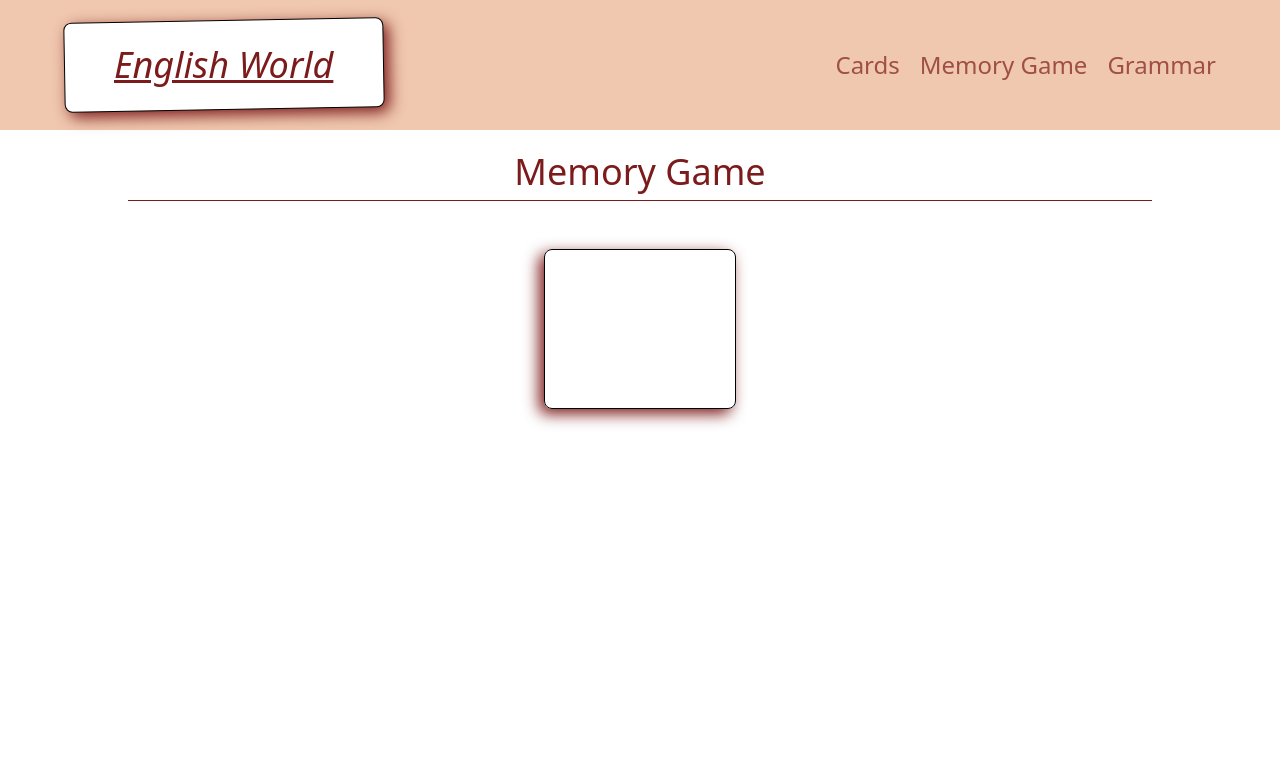
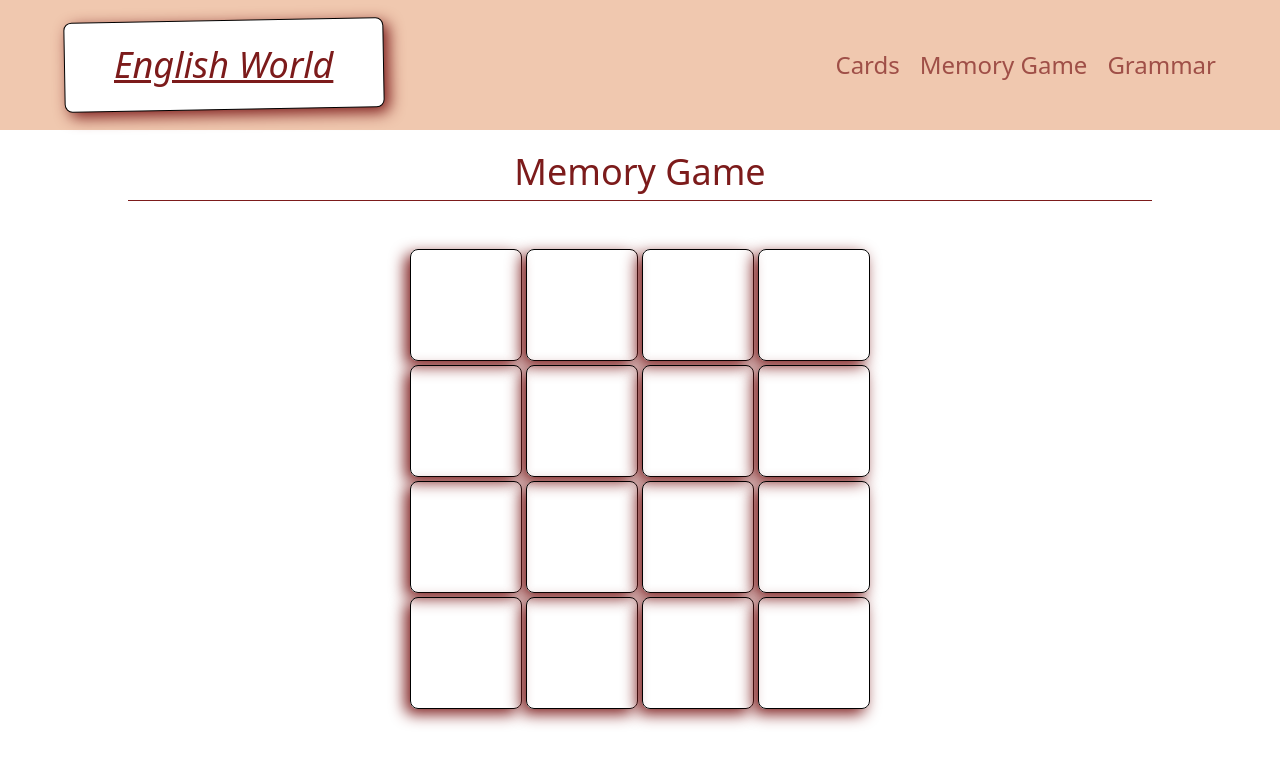
Before and after one commit to balazs21mate/English_world, a React (Create React App) app in the folder english_world_ui/: page /memory_game in a window 1280 px wide. Shown: the top 764 px of the page. Built offline with nearby package versions, Linux system fonts and the light colour scheme; no server answers.

Commit message:
improve MemoryCard.js

```diff
--- a/english_world_ui/src/components/pages/memory-cards/MemoryCard.js
+++ b/english_world_ui/src/components/pages/memory-cards/MemoryCard.js
@@ -17,7 +17,7 @@ function MemoryCard({text}){
 
     return(
         <div>
-            <div className={`${rotate? 'rotate_card_neg':'rotate_card'} flex justify-center transition-all duration-1000 items-center text-secondary_color cursor-pointer w-48 h-40 border-solid border border-black rounded-lg shadow-card`} onClick={handleRotateCard}>{textToCard}</div>
+            <div className={`${rotate?'rotate':'rotate_card'} text-sm w-28 h-28 flex transform-scale scale-150 text-center justify-center transition-all duration-1000 items-center text-secondary_color cursor-pointer border-solid border border-black rounded-lg shadow-card`} onClick={handleRotateCard}>{textToCard}</div>
         </div>
     )
 }
--- a/english_world_ui/src/components/pages/memory-cards/MemoryGame.js
+++ b/english_world_ui/src/components/pages/memory-cards/MemoryGame.js
@@ -7,7 +7,24 @@ function MemoryGame(){
     return(
         <div className="flex flex-col items-center text-secondary_color mb-6">
             <PagesTitle title='Memory Game'/>
-            <MemoryCard text='english'/>
+            <div className='grid grid-cols-3 md:grid-cols-4 gap-1 relative'>
+                <MemoryCard text='english fdfdsfds fdsferw rewrew rewrwe fdsfds fdwrewrewrw rewrwerew rewrwerwerwerew rewrwerwerewrew rewrwerew'/>
+                <MemoryCard text='english'/>
+                <MemoryCard text='english'/>
+                <MemoryCard text='english'/>
+                <MemoryCard text='english'/>
+                <MemoryCard text='english'/>
+                <MemoryCard text='english'/>
+                <MemoryCard text='english'/>
+                <MemoryCard text='english'/>
+                <MemoryCard text='english'/>
+                <MemoryCard text='english'/>
+                <MemoryCard text='english'/>
+                <MemoryCard text='english'/>
+                <MemoryCard text='english'/>
+                <MemoryCard text='english'/>
+                <MemoryCard text='english'/>
+            </div>
         </div>
     )
 }
--- a/english_world_ui/src/index.css
+++ b/english_world_ui/src/index.css
@@ -12,3 +12,11 @@
     transform: rotateY(180deg);
     transition: transform 1s;
 }
+
+.rotate{
+    background-color: white;
+    width: 10rem;
+    min-height: 5rem;
+    position: absolute;
+    z-index: 100;
+}
```
